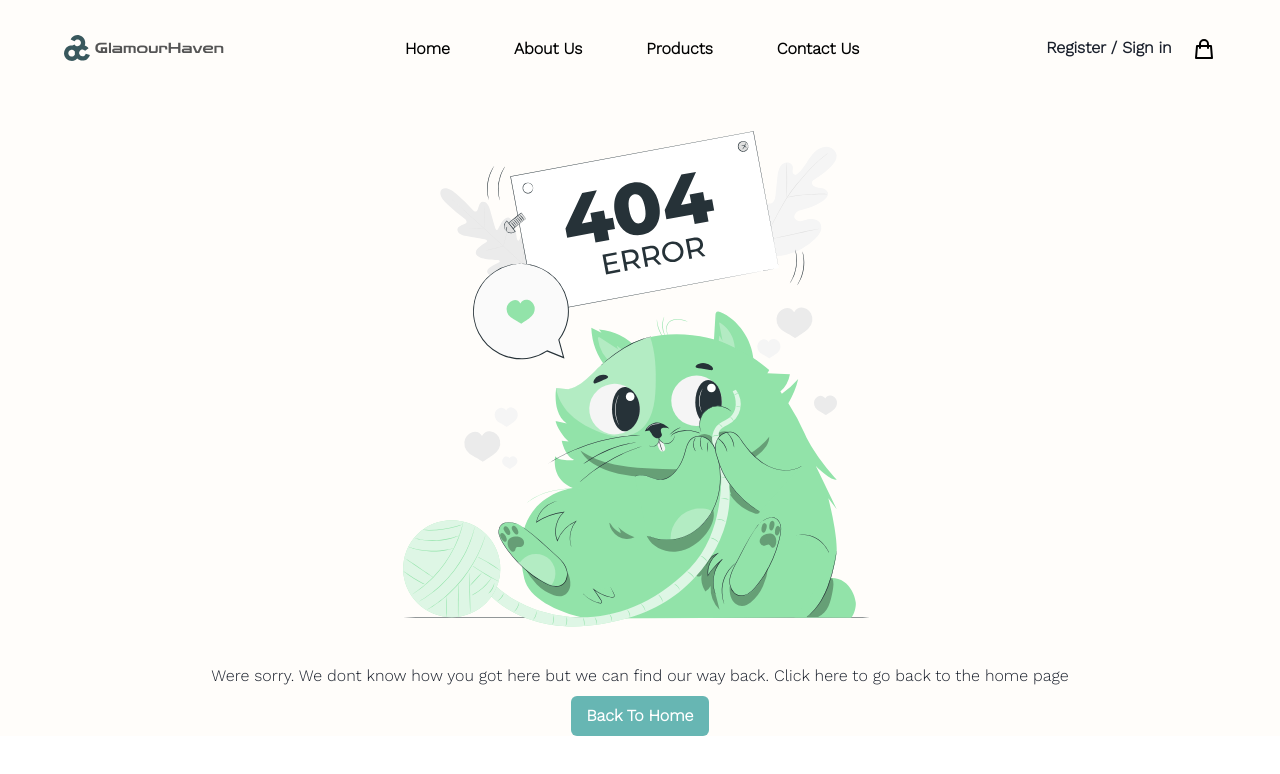
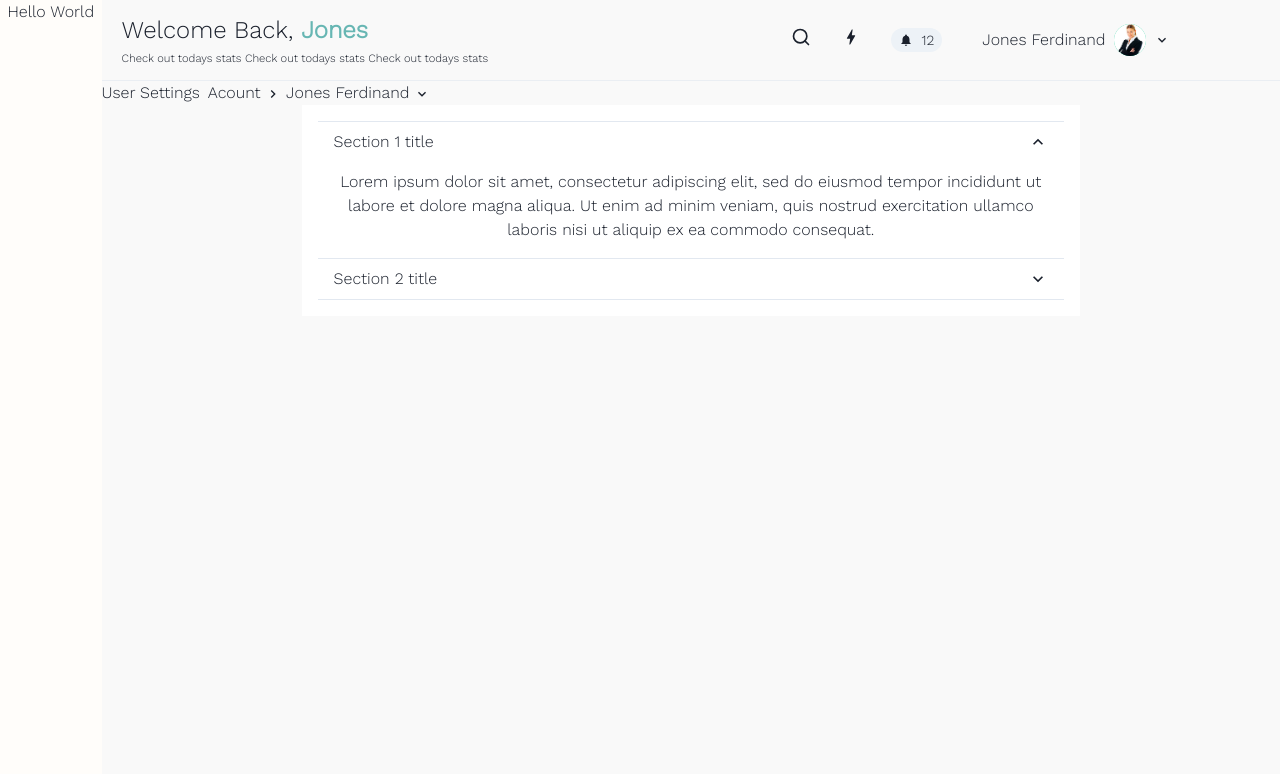
Before and after one commit to ProjectXV/GlamourHaven, a React (Create React App) app in the folder client/: page /account/settings in a window 1280 px wide. Shown: the top 774 px of the page. Built offline with nearby package versions, Linux system fonts and the light colour scheme.

Commit message:
Minor changes

```diff
--- a/client/src/App.js
+++ b/client/src/App.js
@@ -12,6 +12,7 @@ import NotFound from "./pages/NotFound";
 import Checkout from "./pages/Checkout";
 import AdminDashboard from "./pages/Admin/Dashboard";
 import Sidebar from "./components/Sidebar";
+import Settings from "./pages/Settings";
 
 function App() {
   return (
@@ -30,6 +31,8 @@ function App() {
         <Route path="/login" element={<Login />} />
         <Route path="/client/signup" element={<SignUp />} />
         <Route path="/admin/dashboard" element={<AdminDashboard />} />
+        <Route path="/account/settings" element={<Settings />} />
+
         {/* Do not put any route after this one */}
         <Route path="*" element={<NotFound />} />
       </Routes>
--- a/client/src/components/Sidebar.js
+++ b/client/src/components/Sidebar.js
@@ -1,69 +1,73 @@
-import React from 'react'
-import { Box,HStack,VStack, Text,Button } from "@chakra-ui/react";
+import React from "react";
+import { Box, HStack, VStack, Text, Button } from "@chakra-ui/react";
 import { RiDashboardLine } from "react-icons/ri";
-import {AiOutlineCalendar} from "react-icons/ai";
-import { MdSupervisorAccount} from "react-icons/md";
-import {FiSliders} from "react-icons/fi";
-import {CgBitbucket } from "react-icons/cg";
+import { AiOutlineCalendar } from "react-icons/ai";
+import { MdSupervisorAccount } from "react-icons/md";
+import { FiSliders } from "react-icons/fi";
+import { CgBitbucket } from "react-icons/cg";
 import { FiSettings } from "react-icons/fi";
-import {TiMessages } from "react-icons/ti";
-import {BsLightningCharge} from"react-icons/bs";
-import{ FiLogOut } from "react-icons/fi";
+import { TiMessages } from "react-icons/ti";
+import { BsLightningCharge } from "react-icons/bs";
+import { FiLogOut } from "react-icons/fi";
 import { Divider, Link } from "@chakra-ui/react";
-import Logo from './Logo';
+import Logo from "./Logo";
 const Sidebar = () => {
   return (
-    <Box ml="100px" pt="30px" width="300px" h="100%" bg="#FAFAFAFA" shadow="lg">
+    <Box
+      pt="30px"
+      width="15vw"
+      h="100vh"
+      bg="#FAFAFAFA"
+      // shadow="lg"
+    >
+      <Box mb="20px" alignItems="center">
+        <Logo />
+      </Box>
       <Box pl="50px">
-        <Box mb="40px">
-          <Logo />
-        </Box>
-        <HStack mb="30px">
+        <HStack mb="20px">
           <RiDashboardLine boxSize={30} />
           <Link>Dashboard</Link>
         </HStack>
-        <HStack mb="30px">
+        <HStack mb="20px">
           <AiOutlineCalendar />
           <Link>Appointments</Link>
         </HStack>
-        <HStack mb="30px">
+        <HStack mb="20px">
           <MdSupervisorAccount />
           <Link>Account</Link>
         </HStack>
-        <HStack mb="30px">
+        <HStack mb="20px">
           <FiSliders />
           <Link>Services</Link>
         </HStack>
-        <HStack mb="30px">
+        <HStack mb="20px">
           <CgBitbucket />
           <Link>Products</Link>
         </HStack>
-        <Divider ml="-30px" bg="#EBEBEB" w="260px" />
-        <HStack mt="30px" mb="30px">
+        <Divider ml="-50px" bg="#EBEBEB" w="inherit" />
+        <HStack mt="20px" mb="20px">
           <FiSettings />
           <Link>Settings</Link>
         </HStack>
-        <HStack mb="30px">
+        <HStack mb="20px">
           <TiMessages />
           <Link>Support</Link>
         </HStack>
       </Box>
       <Box
         alignContent="left"
-        maxW="xs"
-        width="200px"
-        mx="auto"
+        // width="200px"
+        mx={4}
         bg="#67B6B3"
-        // shadow="lg"
         rounded="lg"
         mb="7vh"
       >
         <VStack alignItems="left" p="10px">
           <Box bg="white" w="30px" h="30px" p="6px" borderRadius="10px">
-            <BsLightningCharge color="#FFC107" />
+            <BsLightningCharge color="#FFC107" bg="#FFC107" />
           </Box>
           <Text textColor="#FFFFFF">Go Premium to enjoy advanced stats</Text>
-          <Button fontWeight="bold" h="50px" w="170px">
+          <Button fontWeight="bold" h="30px">
             Go Premium
           </Button>
         </VStack>
--- a/client/src/components/TeamCard.js
+++ b/client/src/components/TeamCard.js
@@ -1,20 +1,9 @@
-import { Box, VStack, Image, chakra, Flex } from "@chakra-ui/react";
-import { motion } from "framer-motion";
+import { Box, VStack, Image, chakra } from "@chakra-ui/react";
 import React from "react";
 const TeamCard = ({ team }) => {
-  const MotionBox = motion(Box);
-
   return (
     <>
-      <Box
-        // maxW="xs"
-        width="250px"
-        mx="auto"
-        // shadow="lg"
-        // rounded="lg"
-        mb="7vh"
-
-      >
+      <Box width="250px" mx="auto" mb="7vh">
         <Image
           h={80}
           w="full"
@@ -25,18 +14,19 @@ const TeamCard = ({ team }) => {
           src={team.commodity_main_image}
           alt={team.name}
         />
-
-
-        {/*<Flex alignItems="center" justifyContent="space-between" px={4} py={2}>*/}
         <VStack>
-            <chakra.h1 textAlign="center" color="dark" fontWeight="bold" fontSize="lg">
+          <chakra.h1
+            textAlign="center"
+            color="dark"
+            fontWeight="bold"
+            fontSize="lg"
+          >
             {team.name}
           </chakra.h1>
           <chakra.h1 color="#70A7A5" fontSize="lg">
             {team.speciality}
           </chakra.h1>
         </VStack>
-  {/*</Flex>*/}
       </Box>
     </>
   );
--- a/client/src/pages/About.js
+++ b/client/src/pages/About.js
@@ -1,33 +1,68 @@
-import { Box,Stack, Text,Grid,GridItem ,Image, SimpleGrid, VStack, Button} from "@chakra-ui/react";
+import {
+  Box,
+  Stack,
+  Text,
+  Grid,
+  GridItem,
+  Image,
+  SimpleGrid,
+  VStack,
+  Button,
+} from "@chakra-ui/react";
 import React from "react";
 import Header from "../components/Header";
 import TeamList from "../data/TeamList";
-import TeamCard from "../components/TeamCard"
+import TeamCard from "../components/TeamCard";
+import { ChevronDownIcon } from "@chakra-ui/icons";
+import Footer from "../components/Footer";
 
 const About = () => {
   return (
     <Box overflowX="hidden">
-      <Header />
       <Stack direction="column" spacing="auto">
-        <Stack>
-          <Text fontWeight="bold" fontSize="4xl"> OUR STORY</Text>
-          <Text fontSize="3xl">Our Story</Text>
-          <Text  color="gray.500" textAlign="center" px={200}>
-            Lorem ipsum dolor sit amet, consectetur adipiscing elit. Pharetra
-            sit neque, ultrices arcu. Velit, ante sed aliquet porta aenean nisl
-            odio. Eget ligula accumsan felis at. Tincidunt maecenas arcu id in
-            faucibus habitant tortor. Orci, consequat morbi enim faucibus tortor
-            in quis venenatis, vulputate. Duis condimentum adipiscing posuere
-            magna vel ullamcorper diam. Mattis quis scelerisque imperdiet enim,
-            fermentum, odio sapien. Quisque eleifend in tempus vulputate ac diam
-            nunc eleifend. Dui imperdiet commodo vitae tellus pharetra. Ac
-            purus, pretium senectus eget. Id facilisi diam in vestibulum rhoncus
-            nunc sed arcu. In vitae proin mattis neque bibendum. Sem tellus
-            egestas neque lacus, id sagittis pretium. Enim blandit dui nisi,
-            cras amet. Convallis sit.
-          </Text>
-          <Button alignSelf="center" width="150px"> Learn More</Button>
-        </Stack>
+        <Box bg="brand.200">
+          <Header />
+          <Stack h="88vh" mt="4vh">
+            <Text fontSize="xl">OUR STORY</Text>
+            <Text fontWeight="bold" fontSize="4xl">
+              {" "}
+              Our Story
+            </Text>
+            <Text
+              color="gray.500"
+              textAlign="center"
+              px={200}
+              fontSize="1.2em"
+              py={50}
+            >
+              Lorem ipsum dolor sit amet, consectetur adipiscing elit. Pharetra
+              sit neque, ultrices arcu. Velit, ante sed aliquet porta aenean
+              nisl odio. Eget ligula accumsan felis at. Tincidunt maecenas arcu
+              id in faucibus habitant tortor. Orci, consequat morbi enim
+              faucibus tortor in quis venenatis, vulputate. Duis condimentum
+              adipiscing posuere magna vel ullamcorper diam. Mattis quis
+              scelerisque imperdiet enim, fermentum, odio sapien. Quisque
+              eleifend in tempus vulputate ac diam nunc eleifend. Dui imperdiet
+              commodo vitae tellus pharetra. Ac purus, pretium senectus eget. Id
+              facilisi diam in vestibulum rhoncus nunc sed arcu. In vitae proin
+              mattis neque bibendum. Sem tellus egestas neque lacus, id sagittis
+              pretium. Enim blandit dui nisi, cras amet. Convallis sit.
+            </Text>
+            <Button
+              alignSelf="center"
+              fontSize="2em"
+              p={10}
+              bg="transparent"
+              rightIcon={<ChevronDownIcon />}
+            >
+              Learn
+              <Box as="span" color="brand.300" ml="3px">
+                {" "}
+                More
+              </Box>
+            </Button>
+          </Stack>
+        </Box>
         <Box p="50px">
           <Text fontWeight="bold" fontSize="4xl">
             Gallery
@@ -89,7 +124,6 @@ const About = () => {
         <Box bg="#EFF9F8" overflowX="hidden">
           <VStack>
             <Text pt="30px" fontWeight="black" fontSize="4xl" mt="10px">
-
               Team
             </Text>
             <Text fontSize="4xl"> Our Team </Text>
@@ -103,6 +137,7 @@ const About = () => {
           </Box>
         </Box>
       </Stack>
+      <Footer />
     </Box>
   );
 };
--- a/client/src/pages/Cart.js
+++ b/client/src/pages/Cart.js
@@ -23,7 +23,12 @@ const Cart = ({ onClose, isOpen }) => {
     0
   );
   return (
-    <Modal isOpen={isOpen} onClose={onClose} size="xl">
+    <Modal
+      isOpen={isOpen}
+      onClose={onClose}
+      size="xl"
+      blockScrollOnMount={false}
+    >
       <ModalContent>
         <ModalHeader>
           <Text>Your Cart</Text>
--- a/client/src/pages/Products.js
+++ b/client/src/pages/Products.js
@@ -4,6 +4,7 @@ import Header from "../components/Header";
 import ProductCard from "../components/ProductCard";
 import ProductList from "../data/ProductList";
 import { CategoryList } from "../data/CategoryList";
+import Footer from "../components/Footer";
 
 const Products = () => {
   return (
@@ -36,6 +37,7 @@ const Products = () => {
           })}
         </SimpleGrid>
       </Box>
+      <Footer />
     </Box>
   );
 };
--- /dev/null
+++ b/client/src/pages/Settings.js
@@ -0,0 +1,83 @@
+import React from "react";
+import TopBar from "../components/TopBar";
+import { ChevronRightIcon, ChevronDownIcon } from "@chakra-ui/icons";
+import {
+  Box,
+  Flex,
+  HStack,
+  Icon,
+  Text,
+  Accordion,
+  AccordionItem,
+  AccordionButton,
+  AccordionPanel,
+  AccordionIcon,
+  Stack,
+} from "@chakra-ui/react";
+
+const Settings = () => {
+  return (
+    <Flex>
+      <Box w="15vw">
+        <Text>Hello World</Text>
+      </Box>
+      <Box bg="#F9F9F9">
+        <TopBar />
+        <Box h="88.5vh">
+          <HStack>
+            <Text>User Settings</Text>
+            <Text>
+              Acount <Icon as={ChevronRightIcon} /> Jones Ferdinand{" "}
+              <Icon as={ChevronDownIcon} />
+            </Text>
+          </HStack>
+          <Stack>
+            <Accordion
+              defaultIndex={[0]}
+              allowMultiple
+              bg="white"
+              mx={200}
+              p={4}
+            >
+              <AccordionItem>
+                <h2>
+                  <AccordionButton>
+                    <Box flex="1" textAlign="left">
+                      Section 1 title
+                    </Box>
+                    <AccordionIcon />
+                  </AccordionButton>
+                </h2>
+                <AccordionPanel pb={4}>
+                  Lorem ipsum dolor sit amet, consectetur adipiscing elit, sed
+                  do eiusmod tempor incididunt ut labore et dolore magna aliqua.
+                  Ut enim ad minim veniam, quis nostrud exercitation ullamco
+                  laboris nisi ut aliquip ex ea commodo consequat.
+                </AccordionPanel>
+              </AccordionItem>
+
+              <AccordionItem>
+                <h2>
+                  <AccordionButton>
+                    <Box flex="1" textAlign="left">
+                      Section 2 title
+                    </Box>
+                    <AccordionIcon />
+                  </AccordionButton>
+                </h2>
+                <AccordionPanel pb={4}>
+                  Lorem ipsum dolor sit amet, consectetur adipiscing elit, sed
+                  do eiusmod tempor incididunt ut labore et dolore magna aliqua.
+                  Ut enim ad minim veniam, quis nostrud exercitation ullamco
+                  laboris nisi ut aliquip ex ea commodo consequat.
+                </AccordionPanel>
+              </AccordionItem>
+            </Accordion>
+          </Stack>
+        </Box>
+      </Box>
+    </Flex>
+  );
+};
+
+export default Settings;
```
Lines whose indentation alone changed are shown as unchanged.
